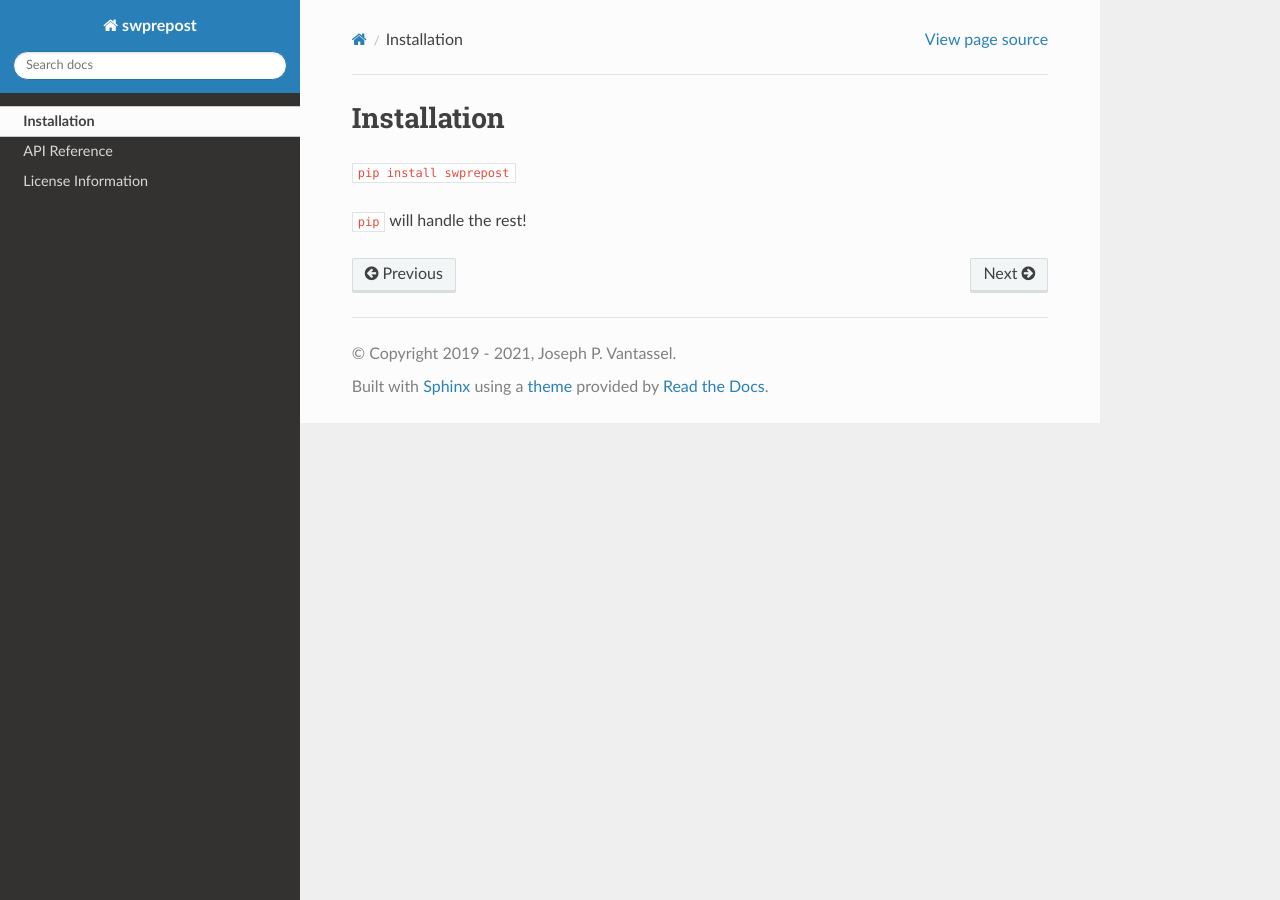
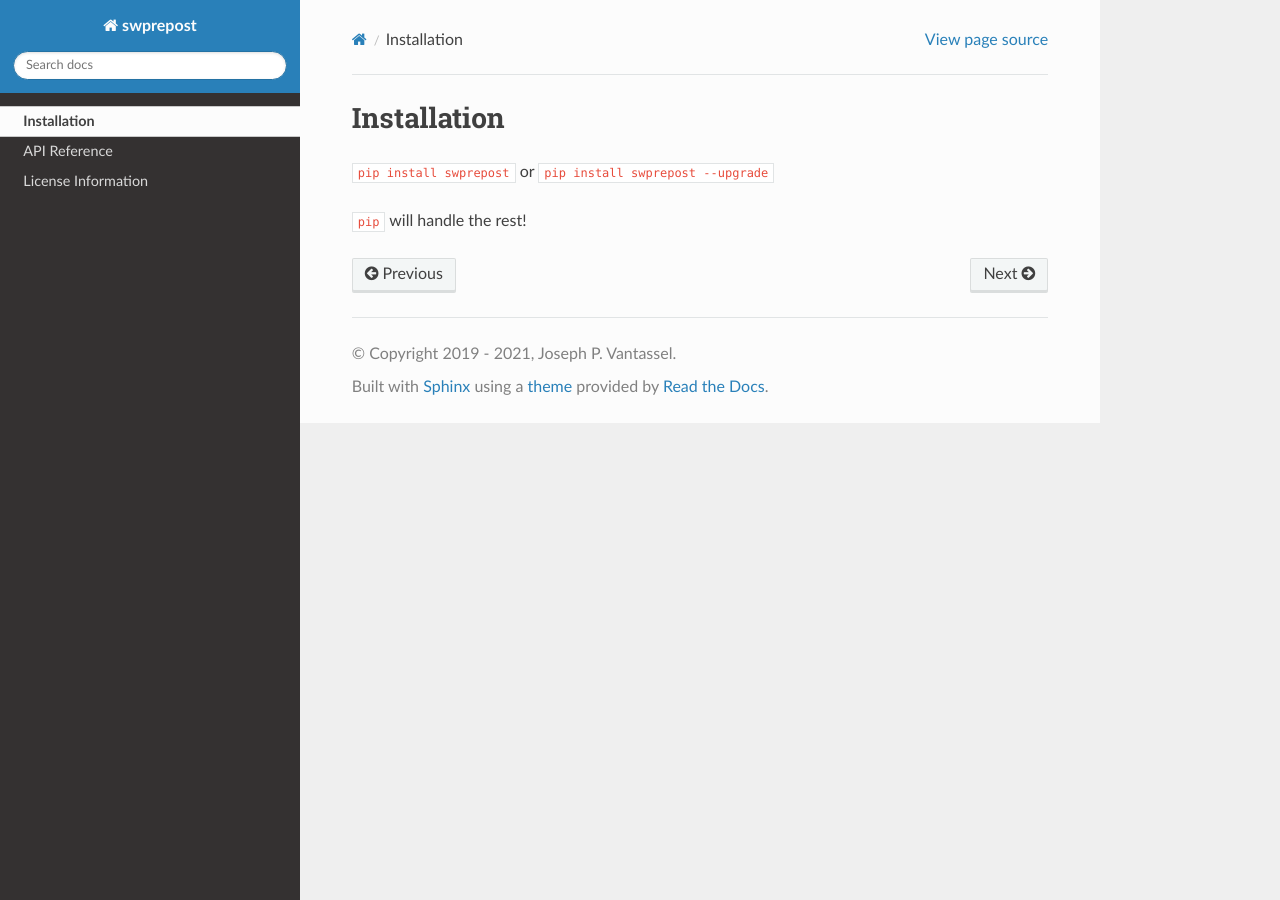
Before and after one commit to jpvantassel/swprepost, a Sphinx documentation site: the page built from docs/install.rst, in a window 1280 px wide. Built offline with Sphinx 7.4.7 and the Read the Docs theme 2.0.0, drawn with Linux system fonts in a browser that asks for light colours; the version number could not be read and is left out.

Commit message:
:books: Update docs

```diff
--- a/docs/install.rst
+++ b/docs/install.rst
@@ -3,6 +3,6 @@
 Installation
 ============
 
-``pip install swprepost``
+``pip install swprepost`` or ``pip install swprepost --upgrade``
 
 ``pip`` will handle the rest!
--- a/docs/license.rst
+++ b/docs/license.rst
@@ -3,7 +3,7 @@
 License Information
 ===================
 
-   Copyright (C) 2019 - 2020 Joseph P. Vantassel (jvantassel@utexas.edu)
+   Copyright (C) 2019 - 2021 Joseph P. Vantassel (jvantassel@utexas.edu)
 
    This program is free software: you can redistribute it and/or modify
    it under the terms of the GNU General Public License as published by
```
